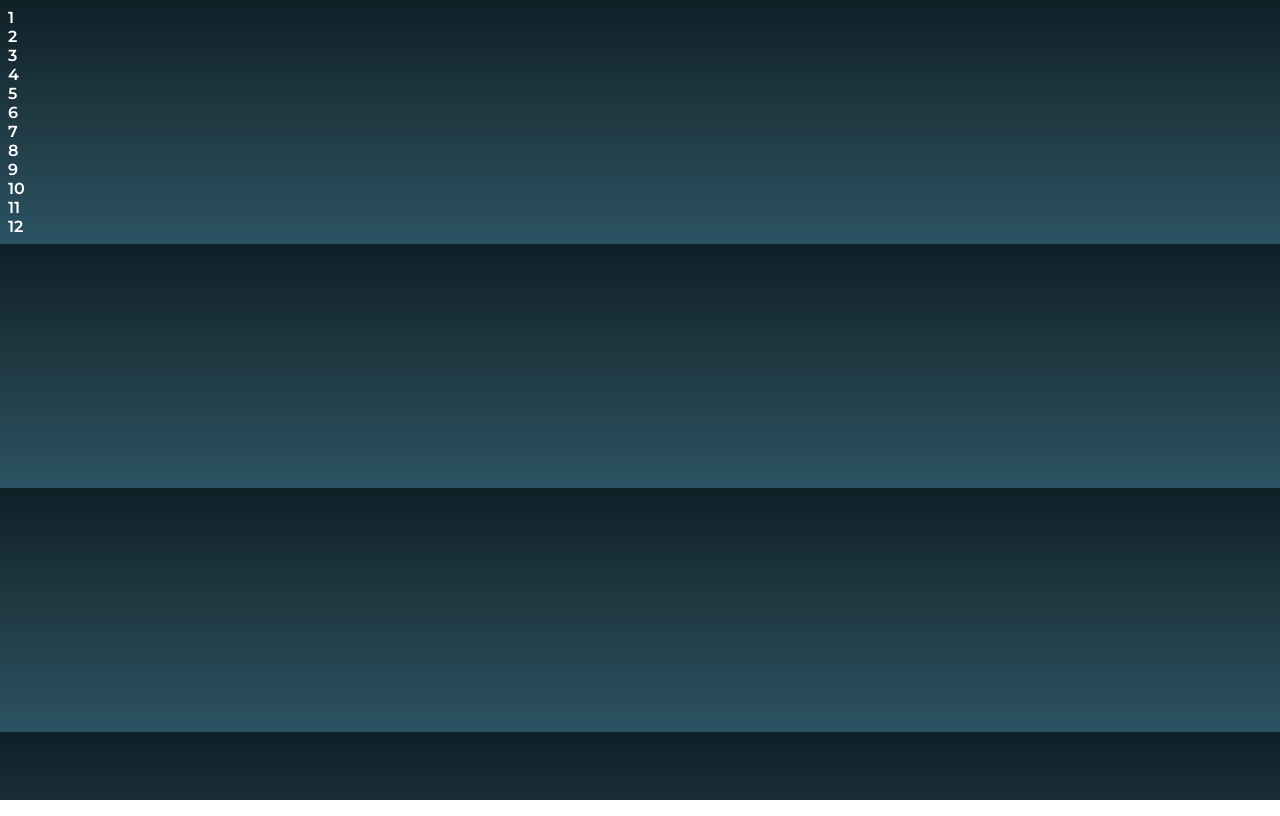
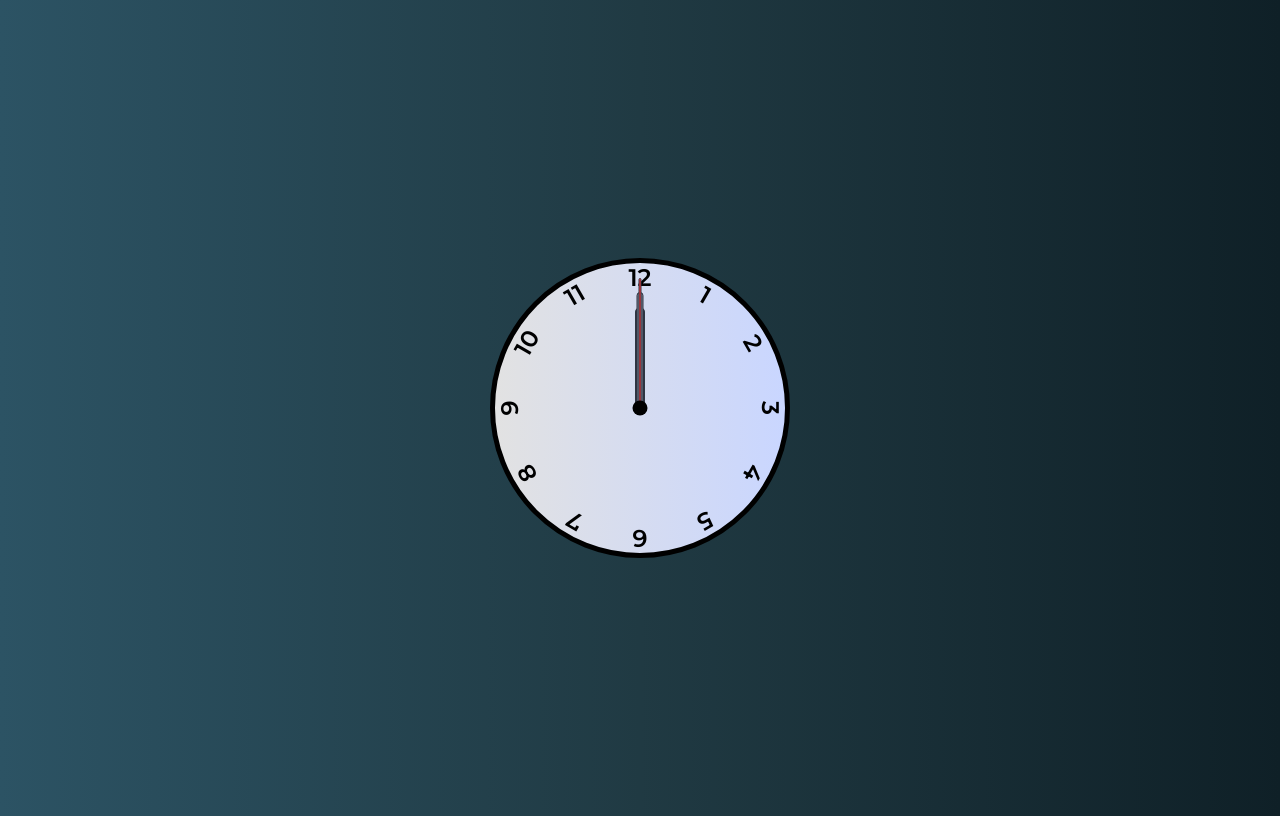
Before and after one commit to davidG999/clock, a plain HTML site: page index.html in a window 1280 px wide. Drawn offline with Linux system fonts and the light colour scheme.

Commit message:
Finish main css structure

```diff
--- a/style.css
+++ b/style.css
@@ -6,14 +6,127 @@
   box-sizing : border-box;
   font-family: Montserrat, sans-serif;
   font-weight: 600;
-  color      : #fff;
+  color      : #000;
 }
 
 body {
-  background: #0F2027;
-  /* fallback for old browsers */
-  background: -webkit-linear-gradient(to top, #2C5364, #203A43, #0F2027);
-  /* Chrome 10-25, Safari 5.1-6 */
-  background: linear-gradient(to top, #2C5364, #203A43, #0F2027);
-  /* W3C, IE 10+/ Edge, Firefox 16+, Chrome 26+, Opera 12+, Safari 7+ */
+  background     : #0F2027;
+  background     : -webkit-linear-gradient(to right, #2C5364, #203A43, #0F2027);
+  background     : linear-gradient(to right, #2C5364, #203A43, #0F2027);
+  display        : flex;
+  justify-content: center;
+  align-items    : center;
+  min-height     : 100vh;
+  overflow       : hidden;
 }
+
+.clock {
+  width              : 300px;
+  height             : 300px;
+  /* background-color: rgba(255, 255, 255, .8); */
+  background         : linear-gradient(to right, #E2E2E2, #C9D6FF);
+
+  border-radius: 50%;
+  border       : 5px solid #000;
+  position     : relative;
+}
+
+.clock .number {
+  --rotation: 0;
+  position  : absolute;
+  width     : 100%;
+  height    : 100%;
+  text-align: center;
+  transform : rotate(var(--rotation));
+  font-size : 1.5rem;
+}
+
+.clock .number1 {
+  --rotation: 30deg;
+}
+
+.clock .number2 {
+  --rotation: 60deg;
+}
+
+.clock .number3 {
+  --rotation: 90deg;
+}
+
+.clock .number4 {
+  --rotation: 120deg;
+}
+
+.clock .number5 {
+  --rotation: 150deg;
+}
+
+.clock .number6 {
+  --rotation: 180deg;
+}
+
+.clock .number7 {
+  --rotation: 210deg;
+}
+
+.clock .number8 {
+  --rotation: 240deg;
+}
+
+.clock .number9 {
+  --rotation: 270deg;
+}
+
+.clock .number10 {
+  --rotation: 300deg;
+}
+
+.clock .number11 {
+  --rotation: 330deg;
+}
+
+.clock .hand {
+  --rotation: 0;
+  position  : absolute;
+  bottom    : 50%;
+  left      : 50%;
+
+  background-color       : #000;
+  border                 : 1px solid #2f3542;
+  border-top-left-radius : 10px;
+  border-top-right-radius: 10px;
+  transform-origin       : bottom;
+  z-index                : 10;
+  transform              : translateX(-50%) rotate(calc(var(--rotation) * 1deg));
+}
+
+.clock::after {
+  content         : '';
+  position        : absolute;
+  background-color: #000;
+  z-index         : 11;
+  width           : 15px;
+  height          : 15px;
+  top             : 50%;
+  left            : 50%;
+  transform       : translate(-50%, -50%);
+  border-radius   : 50%;
+}
+
+.clock .hand.second {
+  width           : 3px;
+  height          : 45%;
+  background-color: #ff3838;
+}
+
+.clock .hand.minute {
+  width           : 7px;
+  height          : 40%;
+  background-color: #747d8c;
+}
+
+.clock .hand.hour {
+  width           : 10px;
+  height          : 35%;
+  background-color: #2f3542;
+}
```
